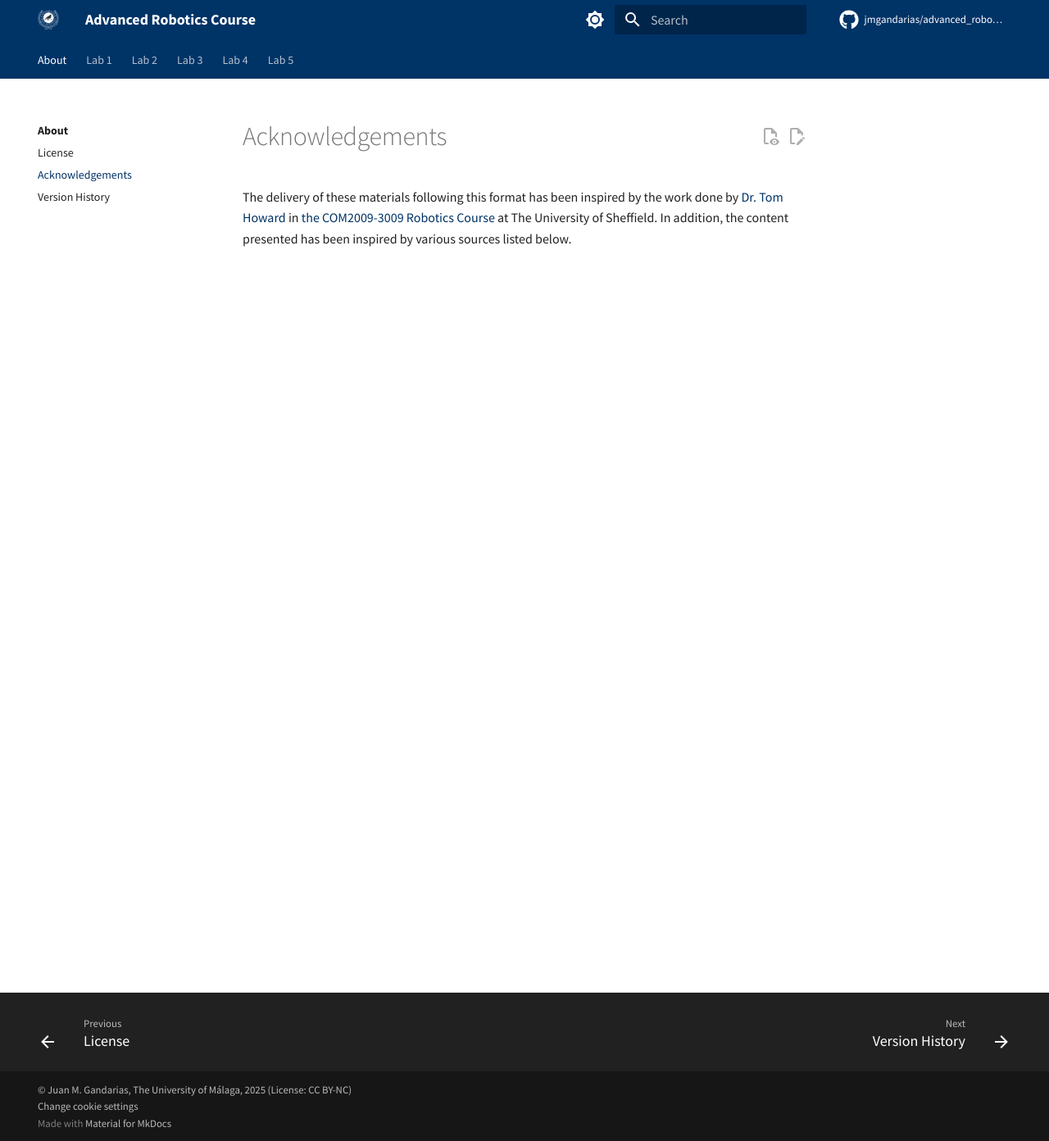
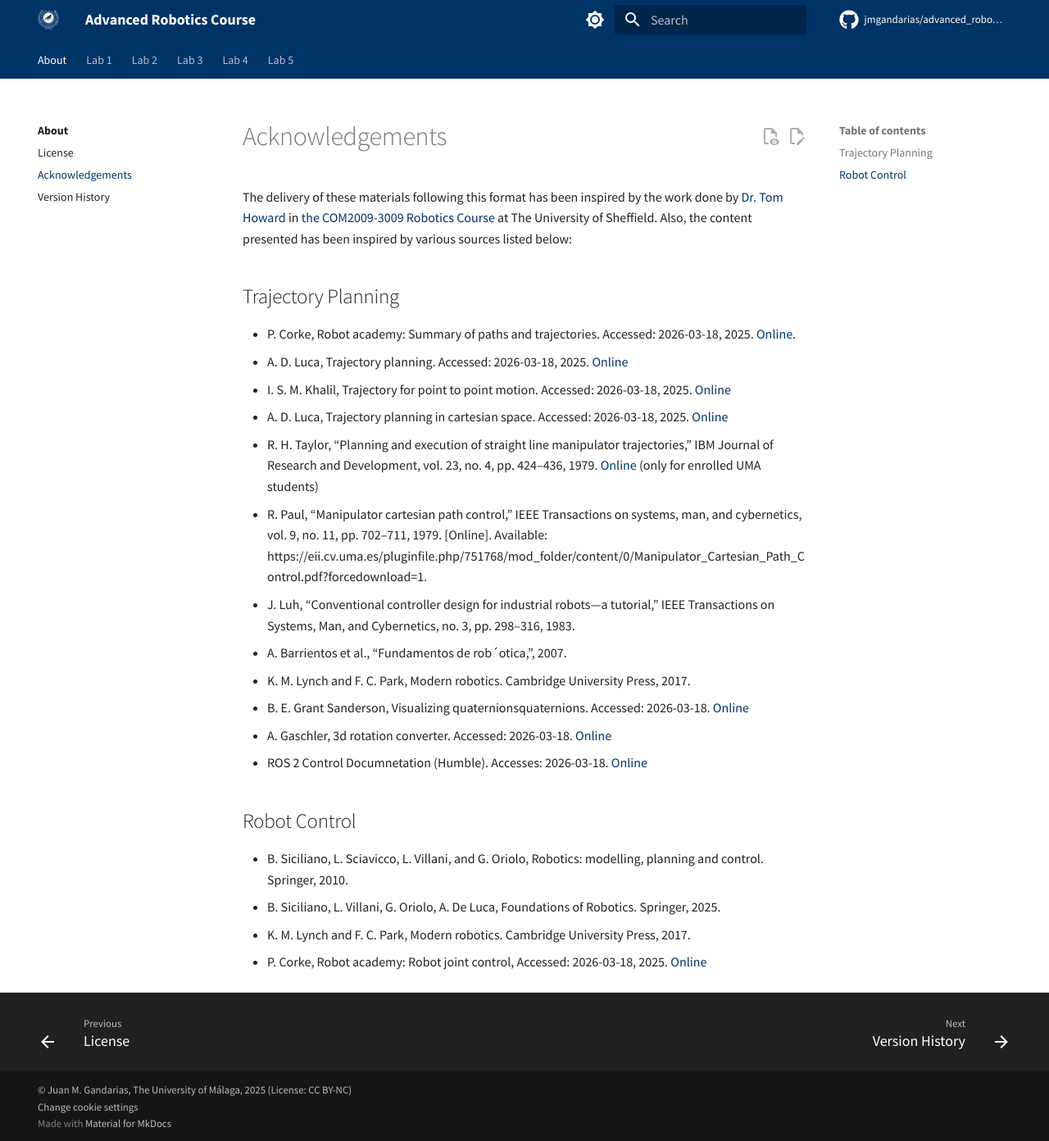
Before and after one commit to jmgandarias/advanced_robotics, an MkDocs documentation site: the page built from docs/about/acknowledgements.md, in a window 1280 px wide and 1392 px high. Shown: the whole window at 82% size. Built offline with MkDocs 1.6.1 and Material for MkDocs 9.7.7, drawn with Linux system fonts in a browser that asks for light colours; nearby versions of some CDN libraries; library files that are not in the unit come from our copies; plug-ins that fetch from the network failed and are left out; comment, search, counter and statistics services are not loaded.

Commit message:
Added references for trajectory planning and robot control

```diff
--- a/docs/about/acknowledgements.md
+++ b/docs/about/acknowledgements.md
@@ -2,4 +2,27 @@
 title: "Acknowledgements"
 ---
 
-The delivery of these materials following this format has been inspired by the work done by [Dr. Tom Howard](https://www.sheffield.ac.uk/engineering/diamond-engineering/our-staff/tom-howard) in [the COM2009-3009 Robotics Course](https://tom-howard.github.io/ros/) at The University of Sheffield. In addition, the content presented has been inspired by various sources listed below.
+The delivery of these materials following this format has been inspired by the work done by [Dr. Tom Howard](https://www.sheffield.ac.uk/engineering/diamond-engineering/our-staff/tom-howard) in [the COM2009-3009 Robotics Course](https://tom-howard.github.io/ros/) at The University of Sheffield. Also, the content presented has been inspired by various sources listed below:
+
+## Trajectory Planning
+
+- P. Corke, Robot academy: Summary of paths and trajectories. Accessed: 2026-03-18, 2025. [Online](http://robotacademy.net.au/masterclass/paths-and-
+trajectories/?lesson=107).
+- A. D. Luca, Trajectory planning. Accessed: 2026-03-18, 2025. [Online](https://www.diag.uniroma1.it/deluca/rob1_en/13_TrajectoryPlanning.pdf)
+- I. S. M. Khalil, Trajectory for point to point motion. Accessed: 2026-03-18, 2025. [Online](http://www.mnrlab.com/uploads/7/3/8/3/73833313/trajectory.pdf)
+- A. D. Luca, Trajectory planning in cartesian space. Accessed: 2026-03-18, 2025. [Online](https://www.diag.uniroma1.it/deluca/rob1_en/14_TrajectoryPlanningCartesian.pdf)
+- R. H. Taylor, “Planning and execution of straight line manipulator trajectories,” IBM Journal of Research and Development, vol. 23, no. 4, pp. 424–436, 1979. [Online](https://eii.cv.uma.es/pluginfile.php/751768/mod_folder/content/0/Straight%20Line%20Manipulator%20Trajectories.pdf?forcedownload=1) (only for enrolled UMA students)
+- R. Paul, “Manipulator cartesian path control,” IEEE Transactions on systems, man, and cybernetics, vol. 9, no. 11, pp. 702–711, 1979. [Online]. Available: https://eii.cv.uma.es/pluginfile.php/751768/mod_folder/content/0/Manipulator_Cartesian_Path_Control.pdf?forcedownload=1.
+- J. Luh, “Conventional controller design for industrial robots—a tutorial,” IEEE Transactions on Systems, Man, and Cybernetics, no. 3, pp. 298–316, 1983.
+- A. Barrientos et al., “Fundamentos de rob´otica,”, 2007.
+- K. M. Lynch and F. C. Park, Modern robotics. Cambridge University Press, 2017.
+- B. E. Grant Sanderson, Visualizing quaternionsquaternions. Accessed: 2026-03-18. [Online](https://eater.net/quaternions)
+- A. Gaschler, 3d rotation converter. Accessed: 2026-03-18. [Online](https://www.andre-gaschler.com/rotationconverter/)
+- ROS 2 Control Documnetation (Humble). Accesses: 2026-03-18. [Online](https://control.ros.org/humble/index.html)
+
+## Robot Control
+
+- B. Siciliano, L. Sciavicco, L. Villani, and G. Oriolo, Robotics: modelling, planning and control. Springer, 2010.
+- B. Siciliano, L. Villani, G. Oriolo, A. De Luca, Foundations of Robotics. Springer, 2025.
+- K. M. Lynch and F. C. Park, Modern robotics. Cambridge University Press, 2017.
+- P. Corke, Robot academy: Robot joint control, Accessed: 2026-03-18, 2025. [Online](https://robotacademy.net.au/masterclass/robot-joint-control/?lesson=364)
```
Also changed, not shown: docs/README.md (+4 -16 lines), docs/about/changelog.md (+8 -1 lines).
